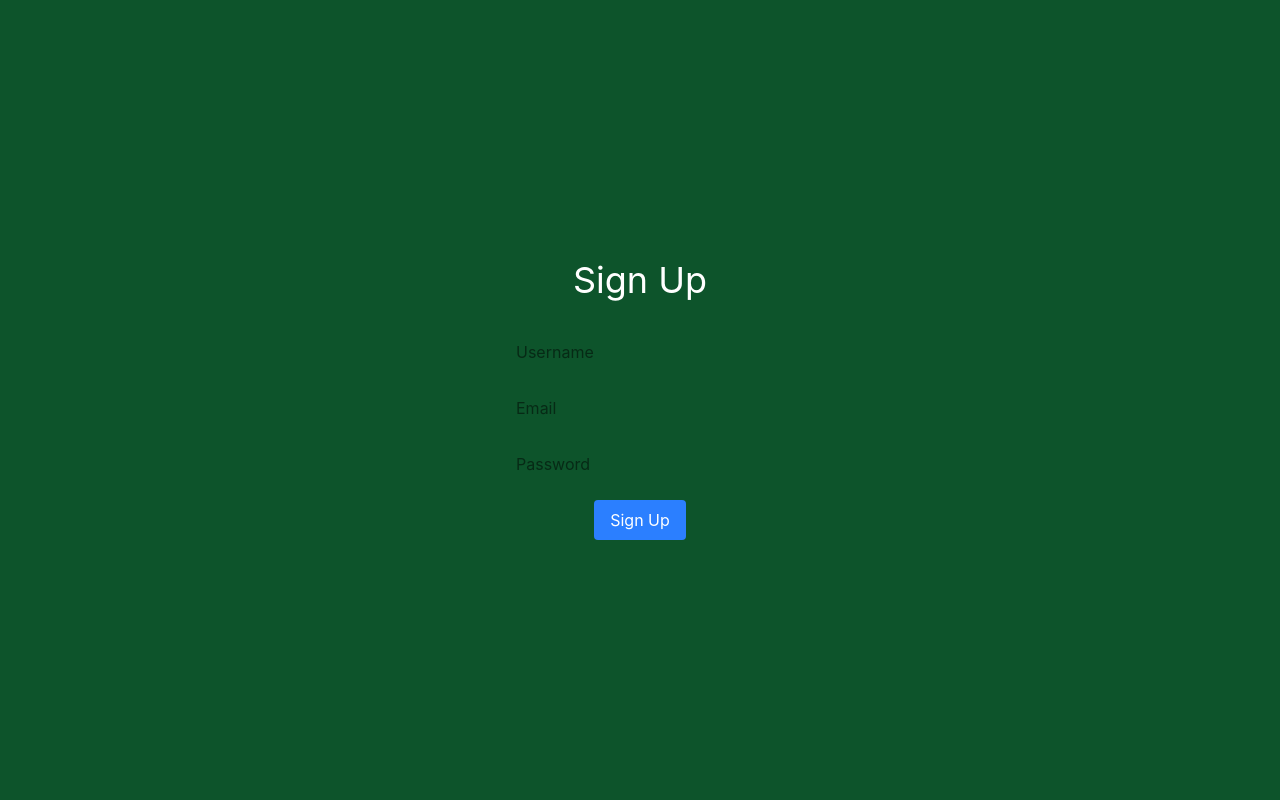
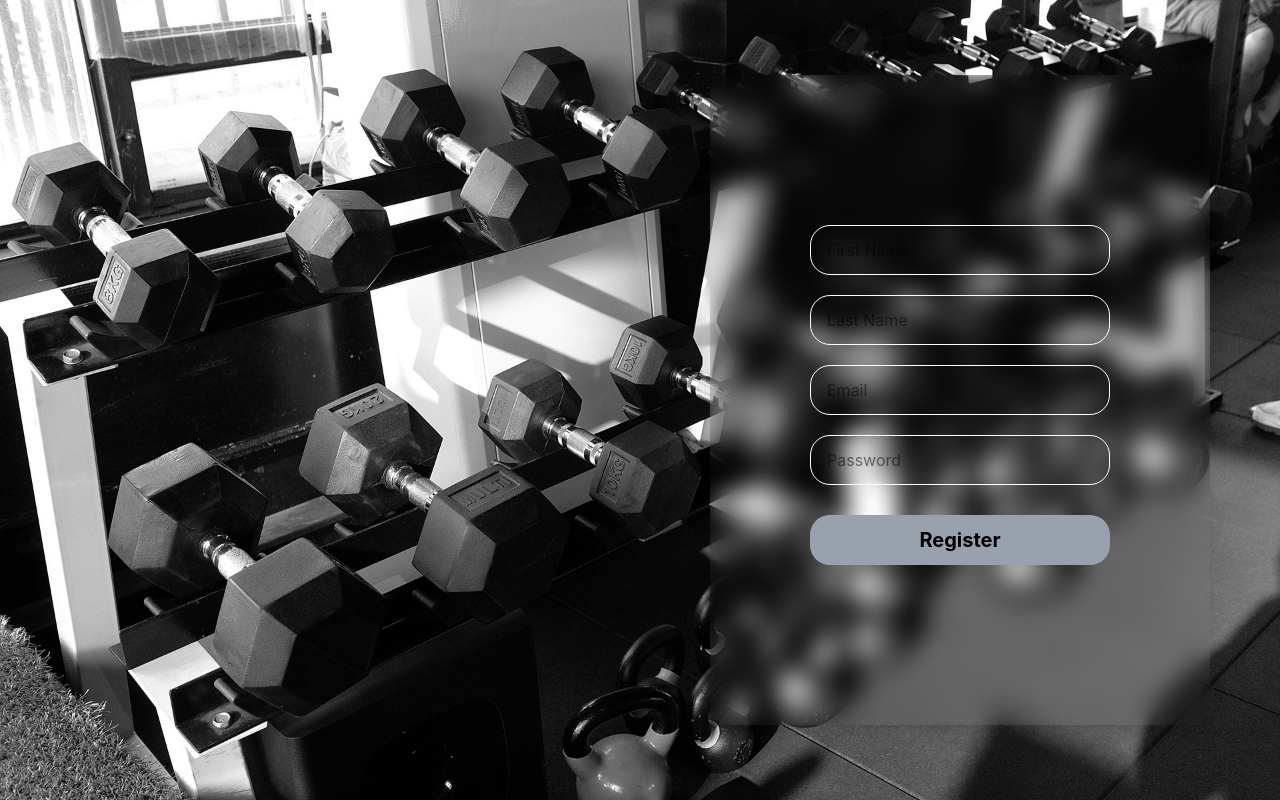
Before and after one commit to DilumPal/frontend-GYM, a React app: page /signup in a window 1280 px wide. Built offline with nearby package versions, Linux system fonts and the light colour scheme; the HTML template or start-up script is replaced by a standard one.

Commit message:
register page complete

```diff
--- a/src/App.jsx
+++ b/src/App.jsx
@@ -1,12 +1,12 @@
 import { BrowserRouter, Routes, Route } from 'react-router-dom'
 import './App.css'
 import LoginPage from './pages/login'
-import SignupPage from './pages/signup'
 import HomePage from './pages/home'
 import Header from './components/header'
 import AdminPage from './pages/adminPage'
 import TestPage from './pages/testPage'
 import { Toaster } from 'react-hot-toast'
+import RegisterPage from './pages/register'
 
 function App() {
 
@@ -18,7 +18,7 @@
         <Routes path="/">
           <Route path="/" element={<HomePage/>} />
           <Route path="/login" element={<LoginPage/>} />
-          <Route path="/signup" element={<SignupPage/>} />
+          <Route path="/signup" element={<RegisterPage/>} />
           <Route path="testPage" element={<TestPage/>}/>
           <Route path="/adminPage*" element={<AdminPage/>} />
           <Route path="/*" element={<h1>404 not found</h1>}/>
--- a/src/pages/login.jsx
+++ b/src/pages/login.jsx
@@ -1,22 +1,31 @@
 import axios from "axios";
 import { useState } from "react"
 import toast from "react-hot-toast";
+import { useNavigate } from "react-router-dom";
 
 
 export default function LoginPage() {
     const [email, setEmail] = useState("");
     const [password, setPassword] = useState("");
+    const navigate = useNavigate("");
 
     async function handleLogin() {
 
         try {
-            const response = await axios.post("http://localhost:3000/api/users/login", {
+            const response = await axios.post(import.meta.env.VITE_BACKEND_URL + "/api/users/login", {
                 email: email,
                 password: password
             })
             //alert("Login Successful");
             toast.success("Login Successful")
             console.log(response.data);
+            localStorage.setItem("token",response.data.token)
+
+            if(response.data.role == "admin"){
+                navigate("/adminPage")
+            }else{
+                navigate("/")
+            }
         } catch (e) {
             //alert(e.response.data.message);
             toast.error(e.response.data.message);
--- /dev/null
+++ b/src/pages/register.jsx
@@ -0,0 +1,85 @@
+import axios from "axios";
+import { useState } from "react";
+import toast from "react-hot-toast";
+import { useNavigate } from "react-router-dom";
+
+export default function RegisterPage() {
+
+    const [email, setEmail] = useState("");
+    const [firstName, setFirstName] = useState("");
+    const [lastName, setLastName] = useState("");
+    const [password, setPassword] = useState("");
+
+    const navigate = useNavigate("");
+
+    async function handleRegister() {
+        try {
+            const response = await axios.post(
+                import.meta.env.VITE_BACKEND_URL + "/api/users",
+                {
+                    email: email,
+                    firstName: firstName,
+                    lastName: lastName,
+                    password: password
+                    // role, isBlocked, img → will take default values from schema
+                }
+            );
+
+            toast.success("Registration Successful");
+
+            navigate("/login");
+
+        } catch (e) {
+            toast.error(e.response?.data?.message || "Registration Failed");
+        }
+    }
+
+    return (
+        <div className="w-full h-screen bg-[url('/login.jpg')] bg-center bg-cover flex justify-center items-center">
+
+            <div className="w-[50%] h-full"></div>
+
+            <div className="w-[50%] h-full flex justify-center items-center">
+                <div className="w-[500px] h-[650px] backdrop-blur-md rounded-[20px] shadow-xl flex flex-col justify-center items-center">
+
+                    <input
+                        onChange={(e) => setFirstName(e.target.value)}
+                        value={firstName}
+                        placeholder="First Name"
+                        className="w-[300px] h-[50px] border border-white rounded-[20px] my-[10px] px-4"
+                    />
+
+                    <input
+                        onChange={(e) => setLastName(e.target.value)}
+                        value={lastName}
+                        placeholder="Last Name"
+                        className="w-[300px] h-[50px] border border-white rounded-[20px] my-[10px] px-4"
+                    />
+
+                    <input
+                        onChange={(e) => setEmail(e.target.value)}
+                        value={email}
+                        placeholder="Email"
+                        className="w-[300px] h-[50px] border border-white rounded-[20px] my-[10px] px-4"
+                    />
+
+                    <input
+                        onChange={(e) => setPassword(e.target.value)}
+                        value={password}
+                        type="password"
+                        placeholder="Password"
+                        className="w-[300px] h-[50px] border border-white rounded-[20px] my-[10px] px-4"
+                    />
+
+                    <button
+                        onClick={handleRegister}
+                        className="w-[300px] h-[50px] cursor-pointer bg-gray-400 rounded-[20px] text-[20px] font-bold my-[20px]"
+                    >
+                        Register
+                    </button>
+
+                </div>
+            </div>
+        </div>
+    );
+}
--- a/src/pages/signup.jsx
+++ /dev/null
@@ -1,11 +0,0 @@
-export default function SignupPage(){
-    return(
-        <div className="w-full h-screen bg-green-900 flex flex-col justify-center items-center">
-            <h1 className="text-4xl text-white mb-8">Sign Up</h1>
-            <input type="text" placeholder="Username" className="mb-4 p-2 rounded"/>
-            <input type="email" placeholder="Email" className="mb-4 p-2 rounded"/>
-            <input type="password" placeholder="Password" className="mb-4 p-2 rounded"/>
-            <button className="bg-blue-500 text-white px-4 py-2 rounded">Sign Up</button>
-        </div>
-    )
-}
```
Also changed, not shown: 1 other file (tests, documents, lock files or other folders).
